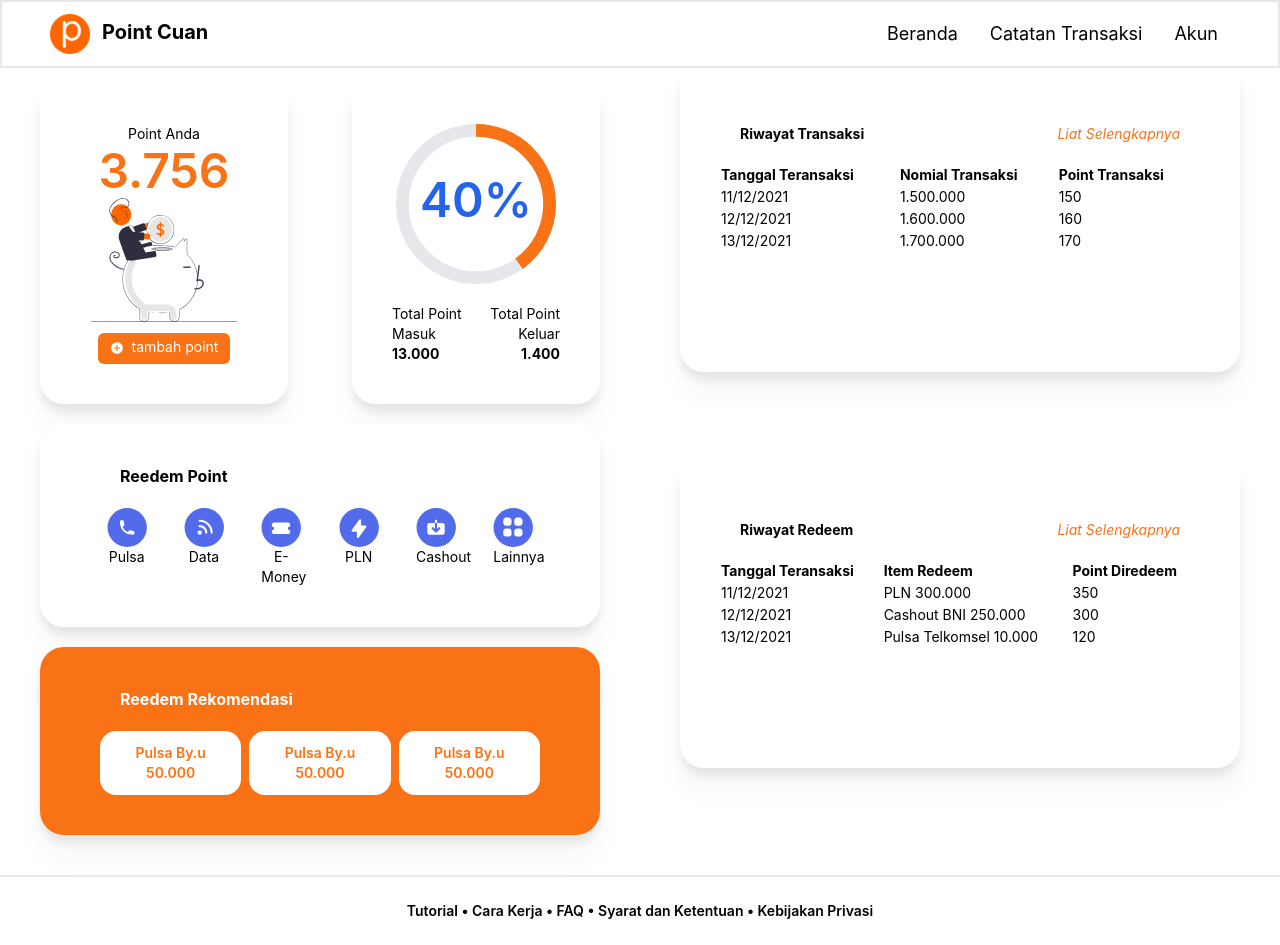
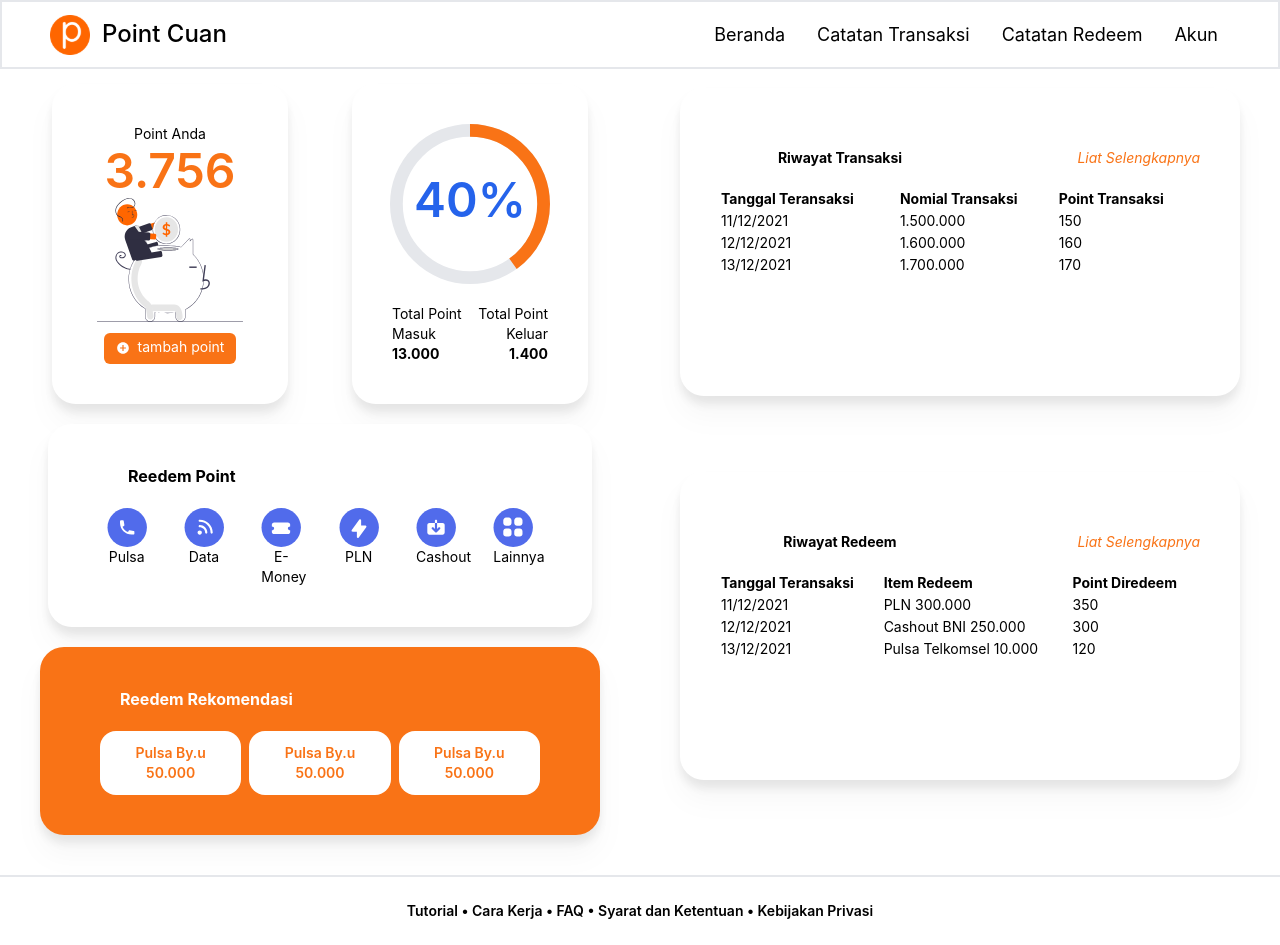
Before and after one commit to daffashafwan/pointcuan-fe, a React (Create React App) app: page /dashboard in a window 1280 px wide. Built offline with nearby package versions, Linux system fonts and the light colour scheme.

Commit message:
melakukan perbaikan ui pada input pasw, perbaikan link pada navbar, perbaikan size pada component

```diff
--- a/src/components/DashboardReedemPoint.js
+++ b/src/components/DashboardReedemPoint.js
@@ -15,28 +15,28 @@ function DashboardReedemPoint() {
             Reedem Point
           </p>
         </div>
-        <div className="grid grid-cols-3 sm:grid-cols-6 gap-x-10 gap-y-2 justify-items-center  md:gap-x-6 justify-items-center text-xs md:text-sm text-center px-5 ">
-          <div className="mx-2 w-10 ">
+        <div className="grid  md:grid-cols-6  justify-items-center grid-cols-3 gap-x-10 gap-y-2  text-xs md:text-sm text-center px-5 w-full ">
+          <div className="mx-2 w-10 basis-1/6">
             <img src={pulsa} className=" " />
             <p className="hidden md:block">Pulsa</p>
           </div>
-          <div className="mx-2 w-10 ">
+          <div className="mx-2 w-10 md:basis-1/6 basis-1/3">
             <img src={data} className=" " />
             <p className="hidden md:block">Data</p>
           </div>
-          <div className="mx-2 w-10 ">
+          <div className="mx-2 w-10 md:basis-1/6  basis-1/3">
             <img src={emoney} className=" " />
             <p className="hidden md:block ">E-Money</p>
           </div>
-          <div className="mx-2 w-10 ">
+          <div className="mx-2 w-10 md:basis-1/6  basis-1/3">
             <img src={pln} className=" " />
             <p className="hidden md:block">PLN</p>
           </div>
-          <div className="mx-2 w-10 ">
+          <div className="mx-2 w-10 md:basis-1/6 basis-1/3 ">
             <img src={cashout} className=" " />
             <p className="hidden md:block">Cashout</p>
           </div>
-          <div className="mx-2 w-10 ">
+          <div className="mx-2 w-10 md:basis-1/6 basis-1/3">
             <img src={lainnya} className="" />
             <p className="hidden md:block">Lainnya</p>
           </div>
--- a/src/components/DashboardRiwayatRedeem.js
+++ b/src/components/DashboardRiwayatRedeem.js
@@ -1,20 +1,25 @@
 import React from "react";
+import { Link } from "react-router-dom";
 
 function DashboardRiwayatRedeem() {
   return (
     <div lassName=" grid  grid-cols-1">
       <div className="grid grid-cols-1 place-content-center  bg-white p-10 rounded-3xl drop-shadow-xl w-100 mt-5 mx-10">
-        <div className="grid grid-cols-2 px-5 pt-5">
+        <div className="grid grid-cols-1 md:grid-cols-2  pt-5">
           <div>
-            <p className="font-bold text-sm md:text-md mb-5 ">Riwayat Redeem</p>
+            <p className="font-bold text-sm md:text-md mb-5 text-center">
+              Riwayat Redeem
+            </p>
           </div>
           <div>
-            <p className="font-normal text-sm md:text-md italic text-orange-500 mb-5 text-right cursor-pointer">
-              Liat Selengkapnya
-            </p>
+            <Link to="/riwayatredeem">
+              <p className="font-normal text-sm md:text-md italic text-orange-500 mb-5 text-center md:text-right cursor-pointer ">
+                Liat Selengkapnya
+              </p>
+            </Link>
           </div>
         </div>
-        <div className="grid grid-cols-1 pb-20">
+        <div className="grid grid-cols-1 pb-10 md:pb-20">
           <table class="table-auto text-xs md:text-sm text-left">
             <thead>
               <tr>
--- a/src/components/DashboardRiwayatTransaksi.js
+++ b/src/components/DashboardRiwayatTransaksi.js
@@ -1,22 +1,25 @@
 import React from "react";
+import { Link } from "react-router-dom";
 
 function DashboardRiwayatTransaksi() {
   return (
     <div lassName=" grid  grid-cols-1">
       <div className="grid grid-cols-1 place-content-center  bg-white p-10 rounded-3xl drop-shadow-xl w-100 mt-5 mx-10">
-        <div className="grid grid-cols-2 px-5 pt-5">
+        <div className="grid grid-cols-1 md:grid-cols-2  pt-5">
           <div>
-            <p className="font-bold text-sm md:text-md mb-5 ">
+            <p className="font-bold text-sm md:text-md mb-5 text-center">
               Riwayat Transaksi
             </p>
           </div>
           <div>
-            <p className="font-normal italic text-sm md:text-md text-orange-500 mb-5 text-right cursor-pointer">
-              Liat Selengkapnya
-            </p>
+            <Link to="/riwayattransaksi">
+              <p className="font-normal text-sm md:text-md italic text-orange-500 mb-5 text-center md:text-right cursor-pointer ">
+                Liat Selengkapnya
+              </p>
+            </Link>
           </div>
         </div>
-        <div className="grid grid-cols-1 pb-20">
+        <div className="grid grid-cols-1 pb-10 md:pb-20">
           <table class="table-auto text-xs md:text-sm text-left">
             <thead>
               <tr>
--- a/src/pages/userPages/DashboardPage.js
+++ b/src/pages/userPages/DashboardPage.js
@@ -19,15 +19,15 @@ function DashboardPage() {
         <div className="grid grid-cols-1  sm:grid-cols-1 lg:grid-cols-2 xl:grid-cols-2 ">
           {/* sisi kiri */}
           <div className="grid grid-cols-1 ">
-            <div className="grid grid-cols-2  gap-x-3 sm:gap-x-3 md:gap-x-3  lg:gap-x-0 xl:gap-x-0 mt-10 mx-2">
-              <div className="flex justify-center ">
+            <div className="flex justify-between   gap-x-3 sm:gap-x-3 md:gap-x-3  lg:gap-x-0 xl:gap-x-0 mt-10 mx-2">
+              <div className="flex justify-center basis-1/2 ml-3">
                 <DashboardPointComponent />
               </div>
-              <div className="flex justify-center">
+              <div className="flex justify-center basis-1/2 mr-3">
                 <DashboardPointViewComponent percentage={percentage} />
               </div>
             </div>
-            <div className="grid grid-cols-1 justify-items-center ">
+            <div className="grid grid-cols-1 mx-2 justify--center">
               <DashboardReedemPoint />
             </div>
             <div className="grid grid-cols-1 justify-items-center ">
@@ -35,7 +35,7 @@ function DashboardPage() {
             </div>
           </div>
           {/* sisi kanan  */}
-          <div className="grid ">
+          <div className="grid md:mt-6">
             <div className="">
               <DashboardRiwayatTransaksi />
             </div>
--- a/src/pages/userPages/RiwayatTransaksiPage.js
+++ b/src/pages/userPages/RiwayatTransaksiPage.js
@@ -2,7 +2,7 @@ import React from "react";
 import { useState } from "react/cjs/react.development";
 import UserDashboardNavbarComponent from "../../views/UserDashboardNavbarComponent";
 import UserFooterComponent from "../../views/UserFooterComponent";
-import { AiFillEye, AiOutlineClose } from "react-icons/ai";
+
 import TableRiwayatTransaksi from "../../components/TableRiwayatTransaksi";
 
 function RiwayatTransaksiPage() {
--- a/src/views/UserDashboardNavbarComponent.js
+++ b/src/views/UserDashboardNavbarComponent.js
@@ -4,6 +4,7 @@ import React, { useState } from "react";
 import logo from "../assets/images/logo.svg";
 import { GiHamburgerMenu } from "react-icons/gi";
 import defaultPhoto from "../assets/images/photoProfil/default.jpeg";
+import { Link } from "react-router-dom";
 
 export const UserDashboardNavbarComponent = () => {
   const [navbarOpen, setNavbarOpen] = React.useState(false);
@@ -15,7 +16,7 @@ export const UserDashboardNavbarComponent = () => {
         <div className="container px-4 mx-auto flex flex-wrap items-center justify-between container px-1 md:px-10">
           <div className="w-full relative flex justify-between lg:w-auto lg:static lg:block lg:justify-start">
             <a
-              className="text-xl font-bold leading-relaxed inline-block mr-4 py-2 whitespace-nowrap  text-black"
+              className="text-2xl font-medium leading-relaxed inline-block mr-4 py-2 whitespace-nowrap  text-black"
               href="#pablo"
             >
               <img src={logo} className=" w-8 xl:w-10 mr-3 inline" />
@@ -37,31 +38,34 @@ export const UserDashboardNavbarComponent = () => {
           >
             <ul className="flex flex-col lg:flex-row list-none lg:ml-auto">
               <li className="nav-item">
-                <a
-                  className="px-3 py-2 flex items-center text-sm md:text-lg font-normal leading-snug text-black hover:opacity-75"
-                  href="#"
-                >
-                  <i className="fab fa-facebook-square text-lg  leading-lg text-black opacity-75"></i>
-                  <span className="ml-2">Beranda</span>
-                </a>
+                <Link to="/dashboard">
+                  <p className="px-3 py-2 flex items-center text-sm md:text-lg font-normal leading-snug text-black hover:opacity-75">
+                    <i className="fab fa-facebook-square text-lg  leading-lg text-black opacity-75"></i>
+                    <span className="ml-2">Beranda</span>
+                  </p>
+                </Link>
               </li>
               <li className="nav-item">
-                <a
-                  className="px-3 py-2 flex items-center text-sm md:text-lg font-normal leading-snug text-black hover:opacity-75"
-                  href="#"
-                >
-                  <i className="fab fa-twitter text-lg leading-lg text-black opacity-75"></i>
-                  <span className="ml-2">Catatan Transaksi</span>
-                </a>
+                <Link to="/riwayattransaksi">
+                  <p className="px-3 py-2 flex items-center text-sm md:text-lg font-normal leading-snug text-black hover:opacity-75">
+                    <i className="fab fa-twitter text-lg leading-lg text-black opacity-75"></i>
+                    <span className="ml-2">Catatan Transaksi</span>
+                  </p>
+                </Link>
+              </li>
+              <li className="nav-item">
+                <Link to="/riwayatredeem">
+                  <p className="px-3 py-2 flex items-center text-sm md:text-lg font-normal leading-snug text-black hover:opacity-75">
+                    <i className="fab fa-twitter text-lg leading-lg text-black opacity-75"></i>
+                    <span className="ml-2">Catatan Redeem</span>
+                  </p>
+                </Link>
               </li>
               <li className="nav-item" onClick={() => setAkunOpen(!akunOpen)}>
-                <a
-                  className="px-3 py-2 flex items-center text-sm md:text-lg font-normal leading-snug text-black hover:opacity-75"
-                  href="#"
-                >
+                <p className="px-3 py-2 flex items-center text-sm md:text-lg font-normal leading-snug text-black hover:opacity-75">
                   <i className="fab fa-pinterest text-lg leading-lg text-black opacity-75"></i>
                   <span className="ml-2">Akun</span>
-                </a>
+                </p>
               </li>
             </ul>
           </div>
@@ -72,7 +76,11 @@ export const UserDashboardNavbarComponent = () => {
               <div>
                 <div className="w-20 h-20 mx-2 mt-5 mb-2 text-center">
                   <img src={defaultPhoto} className="rounded rounded-full " />
-                  <p>Log Out</p>
+                  <Link to="/">
+                    <p className="cursor-pointer mt-5 hover:text-gray-400">
+                      Log Out
+                    </p>
+                  </Link>
                 </div>
               </div>
               <div className="pt-3 pr-5">
```
Also changed, not shown: src/pages/adminPages/LoginAdminPage.js (+5 -5 lines), src/pages/userPages/LoginPage.js (+5 -5 lines), src/pages/userPages/RegisterPage.js (+5 -5 lines).
